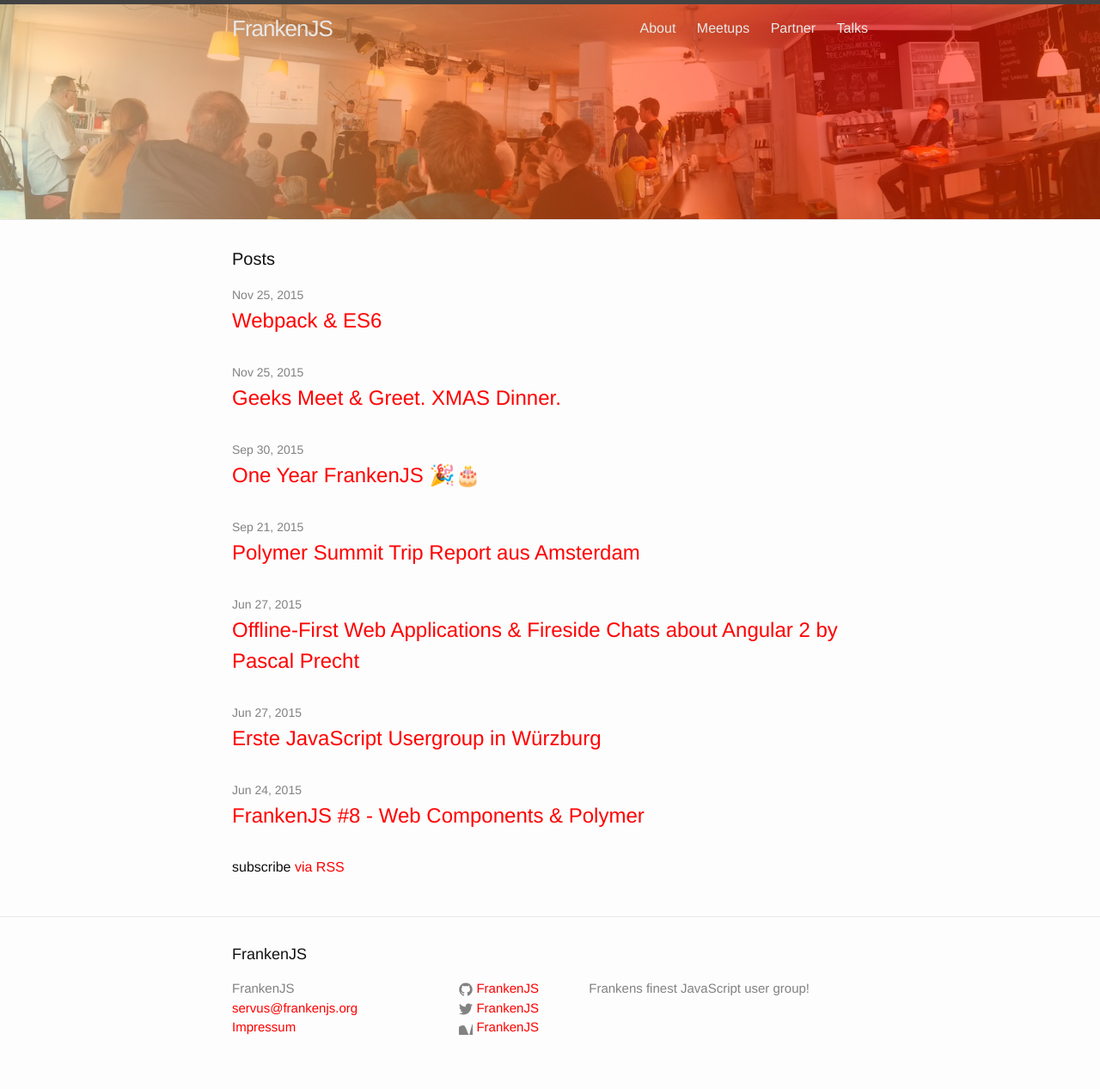
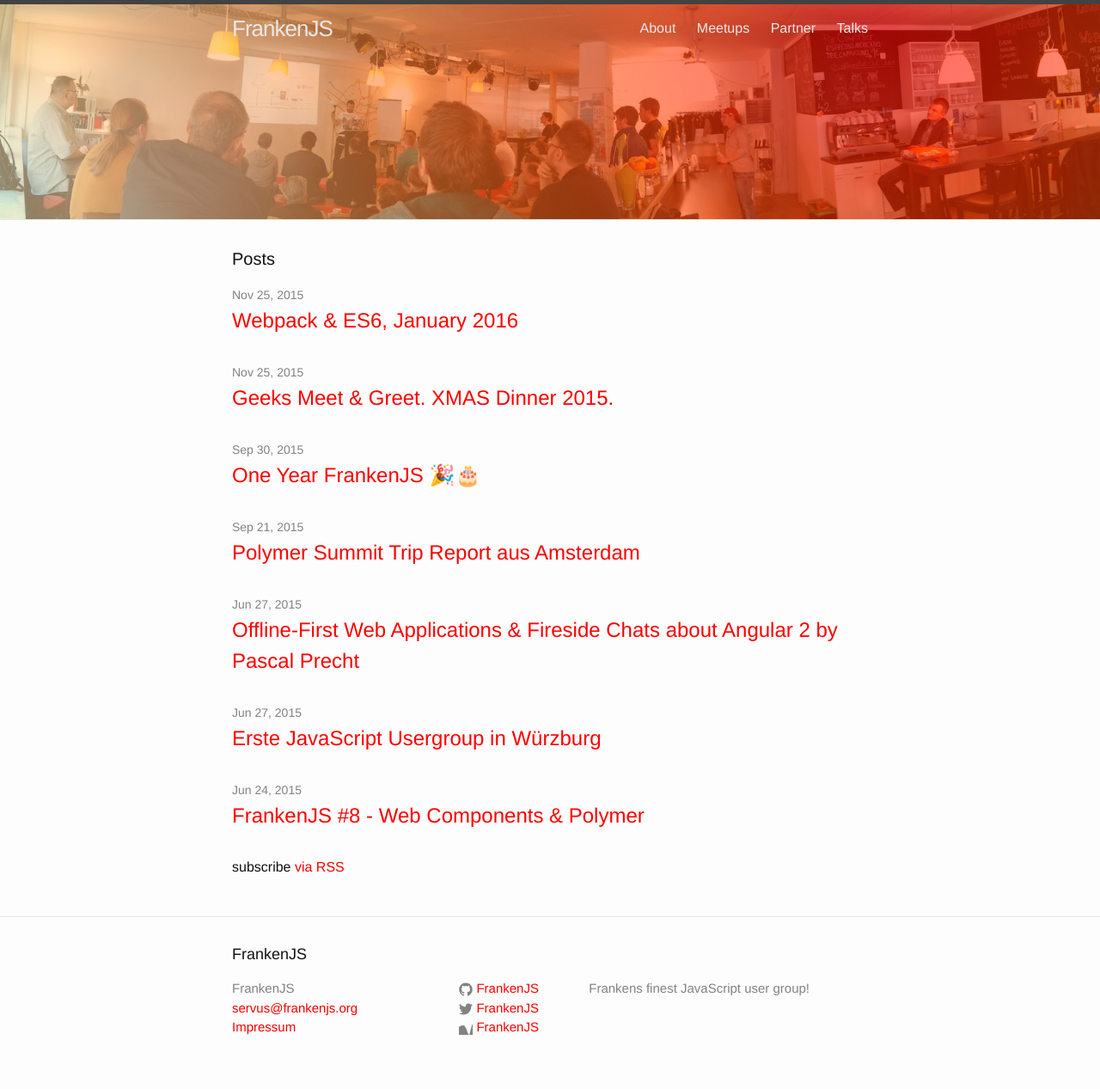
Before and after one commit to FrankenJS/frankenjs.github.io, a Jekyll site: the page built from index.html, in a window 1280 px wide. Shown: the whole page at 86% size. Built offline with Jekyll 4.4.1, drawn with Linux system fonts in a browser that asks for light colours.

Commit message:
Added time information

```diff
--- a/_posts/2015-11-24-webpack-and-es6.markdown
+++ b/_posts/2015-11-24-webpack-and-es6.markdown
@@ -1,6 +1,6 @@
 ---
 layout: post
-title:  "Webpack & ES6"
+title:  "Webpack & ES6, January 2016"
 date:   2015-11-25 14:00:00
 ---
 
--- a/_posts/2015-11-25-geeks-meet-and-greet-xmas-dinner.markdown
+++ b/_posts/2015-11-25-geeks-meet-and-greet-xmas-dinner.markdown
@@ -1,6 +1,6 @@
 ---
 layout: post
-title:  "Geeks Meet & Greet. XMAS Dinner."
+title:  "Geeks Meet & Greet. XMAS Dinner 2015."
 date:   2015-11-25 13:00:00
 ---
 
```
